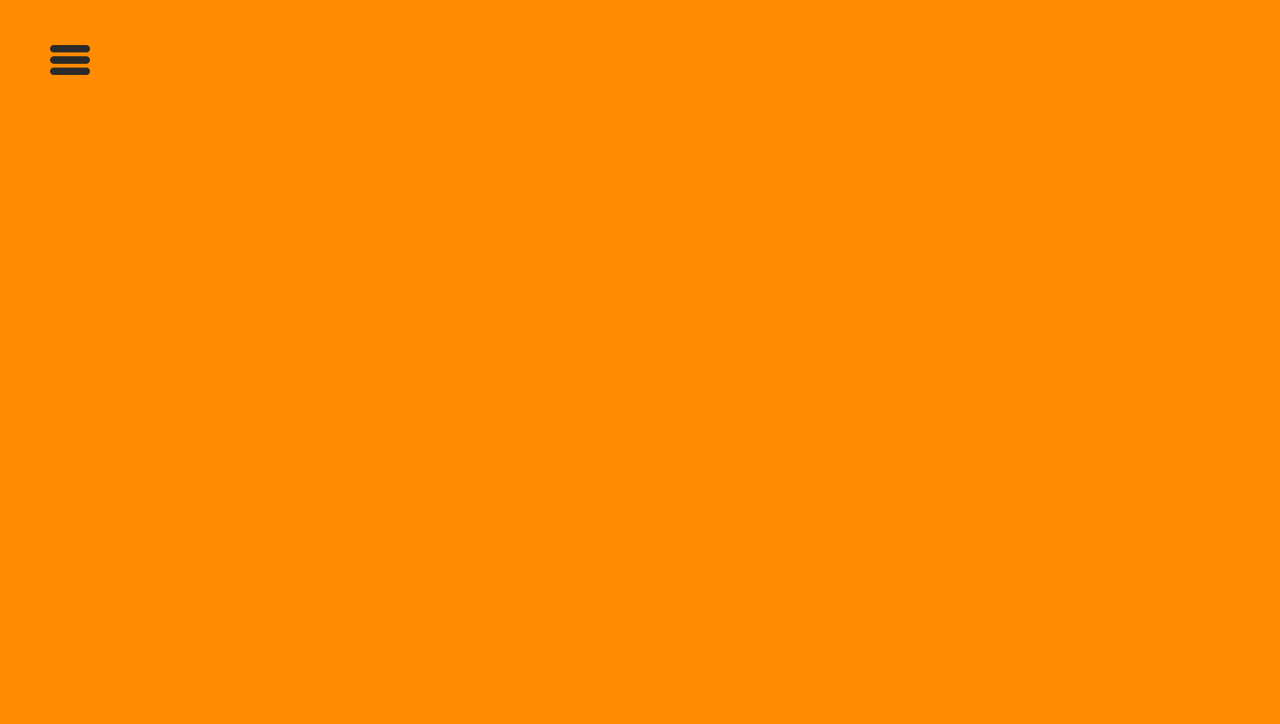
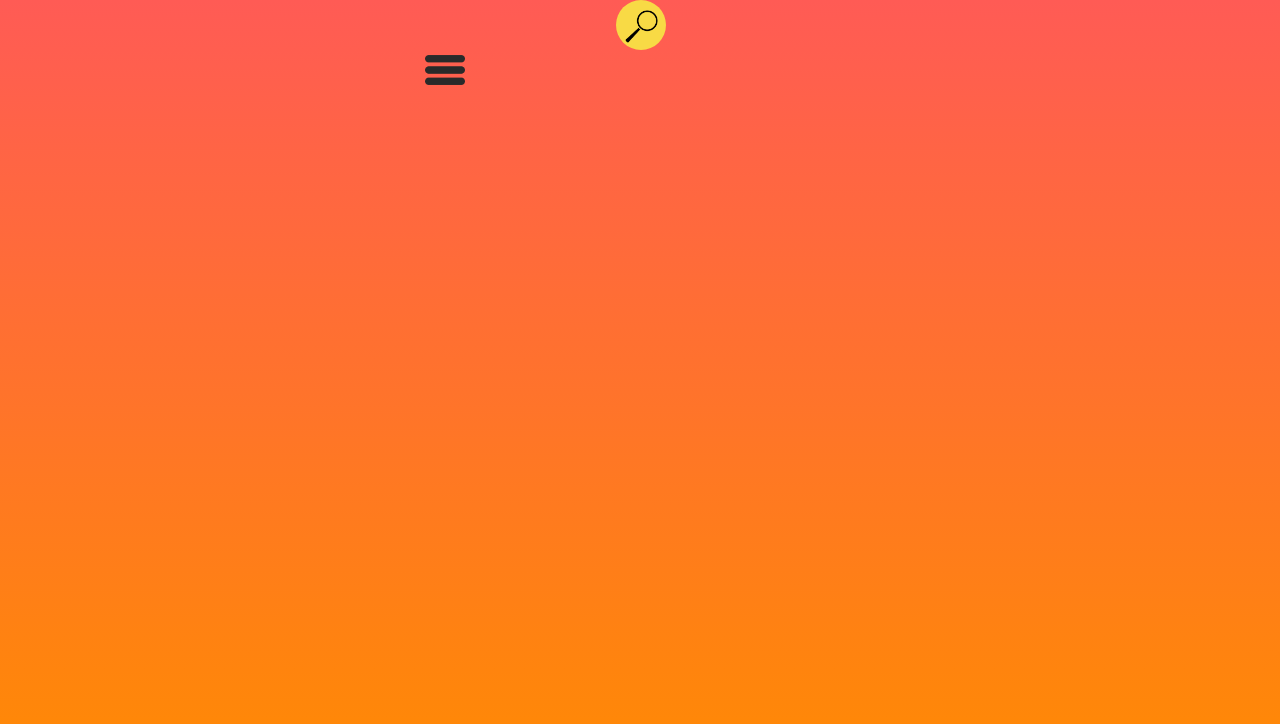
Before and after one commit to PParcker/Proyecto, a plain HTML site: page index.html in a window 1280 px wide. Drawn offline with Linux system fonts and the light colour scheme.

Commit message:
bug 1
menu en el centro

```diff
--- a/css/Estilos.css
+++ b/css/Estilos.css
@@ -0,0 +1,49 @@
+*{
+    margin: 0px;
+    padding: 0px;
+    box-sizing: border-box;
+}
+body{
+    font-family: 'PT Sans', sans-serif;
+    display: flex;
+    align-items: initial;
+    justify-content: center;
+    height: 100vh;
+    background: linear-gradient(#FF5B55, #FF8C00);
+}
+.buscar{
+    position: absolute;
+    padding: 5px;
+}
+.buscar input{
+    width: 0px;
+    height: 40px;
+    padding: 0 20px;
+    font-size: 18px;
+    color: black;
+    outline: none;
+    border: 1px solid silver;
+    border-radius: 30px;
+    transition: all 0.6s ease;
+}
+.btn{
+    position: absolute;
+    top: 0;
+    right: 0;
+    background: #f8da45;
+    width: 50px;
+    height: 50px;
+    line-height: 50px;
+    text-align: center;
+    font-size: 20px;
+    border-radius: 50%;
+    cursor: pointer;
+
+    /*visibility: hidden;*/
+}
+.buscar:hover input{
+    width: 240px;
+}
+.buscar input:focus{
+    width: 240px;
+}
--- a/css/style.css
+++ b/css/style.css
@@ -9,12 +9,18 @@ body{
 
 /* Estilos para el ícono del Menú */
 .icono-menu{
+    padding: 10px;
+    margin: 10px;
+    border: 2px;
+    float: left;
+    width: 450px;
     margin: 40px 50px;
-    position: relative;
+    position: absolute;
     z-index: 10;
 }
 
 .icono-menu img{
+    float: left;
     vertical-align: top;
     width: 40px;
     cursor: pointer;
--- a/index.html
+++ b/index.html
@@ -7,14 +7,11 @@
     <title>Wikilearn</title>
     <link rel="shortcut icon" href="img/icono.png" type="image/x-icon">
     <link rel="stylesheet" href="css/style.css">
-</head>
-<body style="background-color:#FF8C00;">
-</body>
-<head>
+    <link rel="stylesheet" href="css/Estilos.css">
 </head>
 <body>
     <div class="icono-menu">
-        <img src="img/open-menu.png" id="icono-menu">
+        <img src="img/open-menu.png" style="left: 0;" id="icono-menu">
     </div>
 
     <div class="cont-menu active" id="menu">
@@ -28,5 +25,12 @@
     </div>
 
     <script src="app.js"></script>
+<body>
+    <div class="buscar">
+        <input type="text" placeholder="buscar" required>
+        <div class="btn">
+            <img src="img/lupa.png" align="center" width="35px" height="35px">
+        </div>
+    </div>
 </body>
 </html>
```
Also changed, not shown: img/lupa.png (added).
